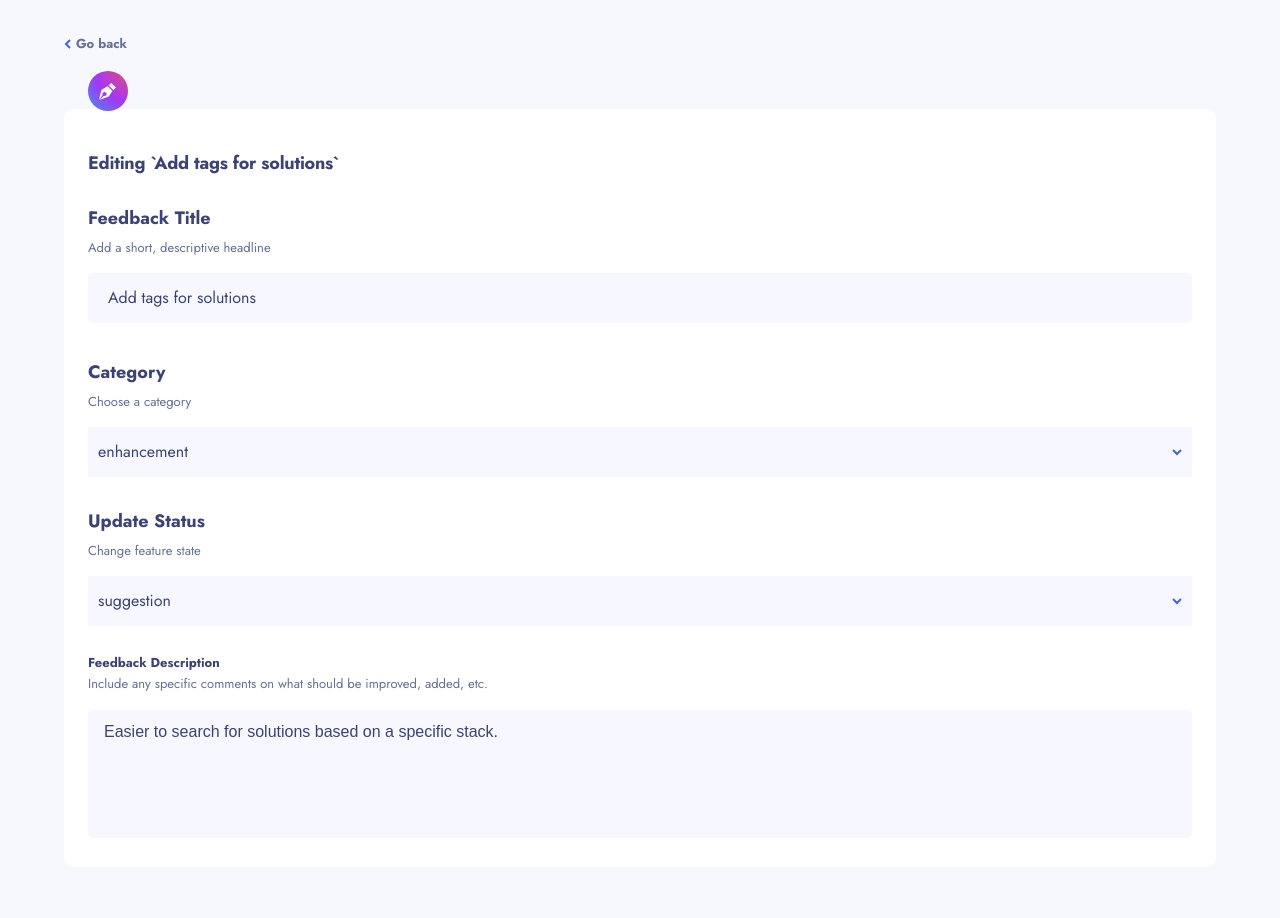
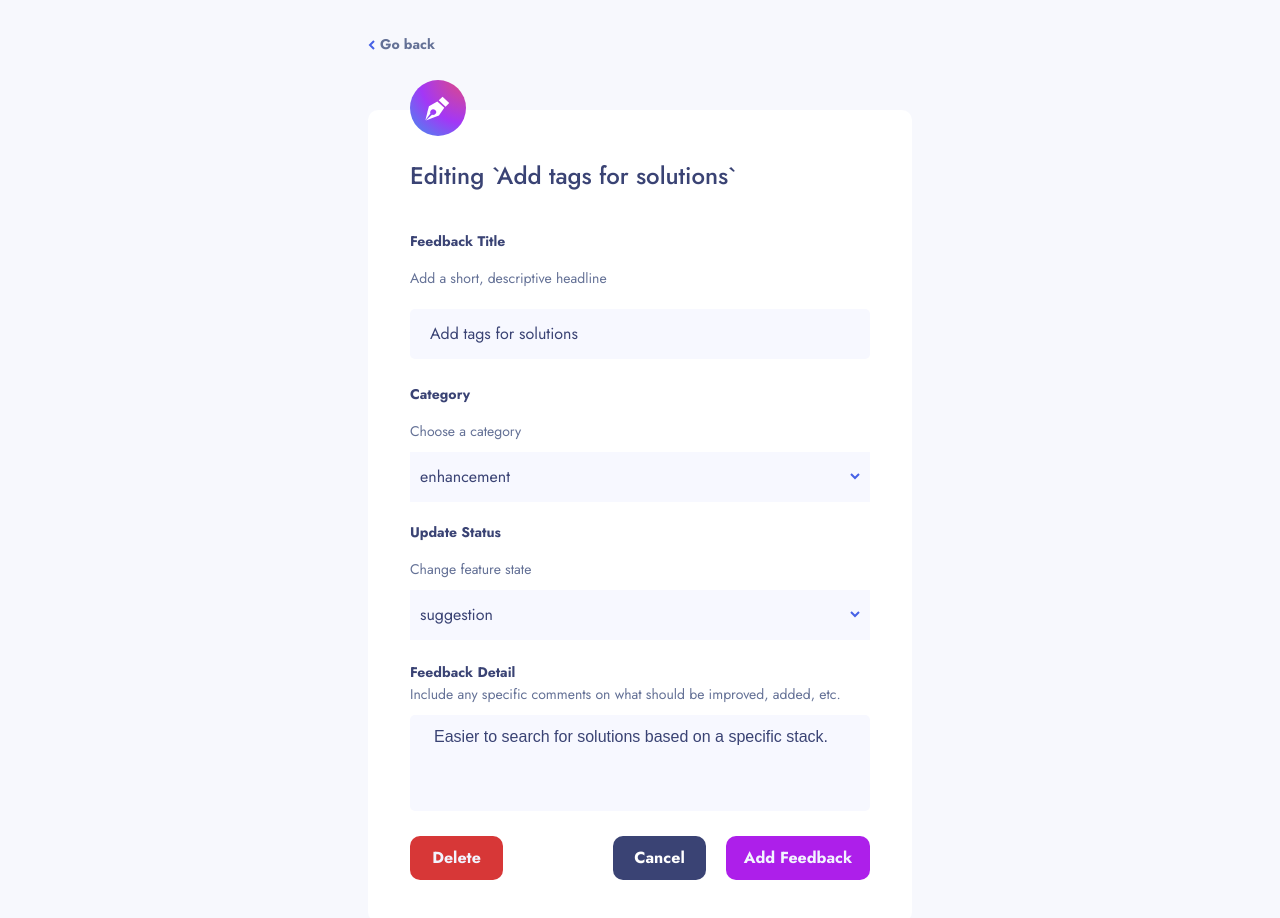
Before and after one commit to mariamo101/team-2, a React (Vite) app: page /edit-feedback/1 in a window 1280 px wide. Shown: the top 918 px of the page. Built offline with nearby package versions, Linux system fonts and the light colour scheme.

Commit message:
styles:finish styling

```diff
--- a/src/components/EditFeedbacksForm/EditFeedbackForm.jsx
+++ b/src/components/EditFeedbacksForm/EditFeedbackForm.jsx
@@ -32,7 +32,7 @@ function EditFeedbackForm({product}) {
     <form className={styles.form} onSubmit={handleSubmit(handleEditProduct)}>
       {/* Title input field */}
       <fieldset>
-        <h5 className={styles.title}>Feedback Title</h5>
+        <p className={styles.label}>Feedback Title</p>
         <p className={styles.paragraph}>Add a short, descriptive headline</p>
         <input
           className={`${styles.input} ${errors.title ? styles.errorBorder : ""}`}
@@ -44,7 +44,7 @@ function EditFeedbackForm({product}) {
 
       {/* Category selection */}
       <fieldset>
-        <h5 className={styles.title}>Category</h5>
+        <p className={styles.label}>Category</p>
         <p className={styles.paragraph}>Choose a category</p>
         <select {...register("category", {required: "You must select a category"})}>
           {categories.map((item, index) => (
@@ -57,7 +57,7 @@ function EditFeedbackForm({product}) {
 
       {/* Status selection */}
       <fieldset>
-        <h5 className={styles.title}>Update Status</h5>
+        <p className={styles.label}>Update Status</p>
         <p className={styles.paragraph}>Change feature state</p>
         <select {...register("status", {required: "You must select a status"})}>
           {statuses.map((item, index) => (
@@ -71,7 +71,7 @@ function EditFeedbackForm({product}) {
       {/* Description textarea */}
       <fieldset>
         <label htmlFor="description" className={styles.label}>
-          Feedback Description
+          Feedback Detail
         </label>
         <p className={styles.paragraph}>
           Include any specific comments on what should be improved, added, etc.
@@ -82,6 +82,24 @@ function EditFeedbackForm({product}) {
         />
         {errors.description && <p className={styles.error}>{errors.description.message}</p>}
       </fieldset>
+
+      {/* Container for buttons */}
+      <div className={styles.buttonsContainer}>
+        <div className={styles.right}>
+          <button className={styles.addBtn} type="submit">
+            Add Feedback
+          </button>
+        </div>
+
+        <div className={styles.left}>
+          <button type="button" className={styles.deleteBtn}>
+            Delete
+          </button>
+          <button type="button" className={styles.cancel}>
+            Cancel
+          </button>
+        </div>
+      </div>
     </form>
   );
 }
--- a/src/components/EditFeedbacksForm/EditFeedbackForm.module.css
+++ b/src/components/EditFeedbacksForm/EditFeedbackForm.module.css
@@ -1,12 +1,6 @@
-.title,
 .label {
   color: rgba(var(--title));
   font-weight: 700;
-}
-
-.title {
-  font-size: 18px;
-  margin-top: 10px;
 }
 
 .label {
@@ -16,19 +10,21 @@
 .paragraph {
   color: rgba(var(--paragraph));
   font-size: 13px;
+  margin-bottom: 10px;
 }
 
 .form {
   display: flex;
   flex-direction: column;
-  gap: 24px;
+  gap: 20px;
   color: rgba(var(--title));
 }
 
 .input,
 .textarea,
-.select {
-  padding-left: 16px;
+.select,
+.select option {
+  padding-left: 24px;
   padding-top: 10px;
   border-radius: 5px;
 }
@@ -38,6 +34,7 @@
   background-color: rgba(var(--input-bg));
   outline: none;
   padding: 13px;
+  margin-top: 10px;
   border-radius: 5px;
   padding-left: 20px;
   margin-bottom: 5px;
@@ -92,27 +89,82 @@
   gap: 20px;
 }
 
-.buttonsContainer a,
-.addBtn {
+.left {
+  display: flex;
+  flex-direction: column-reverse;
+  gap: 20px;
+}
+
+.cancel,
+.addBtn,
+.deleteBtn {
   width: 100%;
   border-radius: 10px;
-  padding: 10.5px 0;
   text-align: center;
   font-weight: 700;
+  padding: 10px 0;
 }
 
-.buttonsContainer a {
+.cancel {
   background-color: rgba(var(--cancel-btn));
   color: rgba(var(--text-white));
 }
-.buttonsContainer a:hover {
+.cancel:hover {
   background-color: rgba(var(--cancel-btn-h));
 }
 .addBtn {
   color: rgba(var(--text-secondary));
   background-color: rgba(var(--add-btn));
+  margin: 0;
+}
+
+.deleteBtn {
+  background-color: rgba(var(--delete-btn));
+  color: rgba(var(--text-secondary));
+}
+
+.deleteBtn:hover {
+  background-color: rgba(var(--delete-btn-h));
 }
 
 .addBtn:hover {
   background-color: rgba(var(--add-btn-h));
 }
+
+@media screen and (min-width: 766px) {
+  .label,
+  .paragraph {
+    font-size: 14px;
+  }
+
+  .textarea {
+    height: 96px;
+  }
+
+  .buttonsContainer {
+    flex-direction: row-reverse;
+    align-items: flex-basis;
+  }
+
+  .cancel,
+  .addBtn {
+    height: 44px;
+    padding: 0;
+  }
+
+  .cancel {
+    width: 93px;
+  }
+  .addBtn {
+    width: 144px;
+  }
+
+  .left {
+    width: 100%;
+    flex-direction: row;
+    justify-content: space-between;
+  }
+  .deleteBtn {
+    width: 93px;
+  }
+}
--- a/src/components/NewFeedbackForm/NewFeedBackForm.jsx
+++ b/src/components/NewFeedbackForm/NewFeedBackForm.jsx
@@ -1,7 +1,7 @@
 import {useContext} from "react";
 import {FeedbackContext} from "../../store/feedback-context";
 import {useForm} from "react-hook-form";
-import {Link} from "react-router-dom";
+
 import {useNavigate} from "react-router-dom";
 import styles from "./NewFeedBackForm.module.css";
 
@@ -24,7 +24,11 @@ function NewFeedBackForm() {
   });
 
   // Extract and de-duplicate categories from product data
-  const categories = Array.from(new Set(productData.map(product => product.category)));
+  const categories = [
+    ...Array.from(new Set(productData.map(product => product.category))),
+    "ui",
+    "ux",
+  ];
 
   //Adding product to to the list and resetting inputs
   function handleAddProduct(data) {
@@ -79,7 +83,7 @@ function NewFeedBackForm() {
 
       <fieldset>
         <label htmlFor="name" className={styles.label}>
-          Feedback Description
+          Feedback Detail
         </label>
         <p className={styles.paragraph}>
           Include any specific comments on what should be improved, added, etc.
--- a/src/styles/EditFeedBacks.module.css
+++ b/src/styles/EditFeedBacks.module.css
@@ -2,14 +2,6 @@
   max-width: 90%;
   width: 100%;
   margin: 34px auto 77px;
-}
-
-.title {
-  color: rgba(var(--title));
-  font-size: 18px;
-  font-weight: 700;
-  letter-spacing: -0.25px;
-  margin-bottom: 24px;
 }
 
 .header {
@@ -31,14 +23,52 @@
 
 .plus {
   position: absolute;
-  top: -5%;
+  top: -20px;
   width: 40px;
   height: 40px;
 }
 
 .content {
   position: relative;
+  background-color: rgba(var(--container-bg));
   border-radius: 10px;
   padding: 44px 24px 24px;
-  background-color: rgba(var(--container-bg));
 }
+
+.title {
+  color: rgba(var(--title));
+  font-size: 18px;
+  margin-bottom: 24px;
+}
+
+@media screen and (min-width: 766px) {
+  .container {
+    max-width: 544px;
+  }
+
+  .plus {
+    position: absolute;
+    top: -30px;
+    width: 56px;
+    height: 56px;
+  }
+
+  .content {
+    padding: 52px 42px 42px;
+  }
+
+  .header a {
+    font-size: 14px;
+  }
+
+  .title {
+    font-size: 24px;
+    margin-bottom: 40px;
+  }
+}
+
+@media screen and (min-width: 1441px) {
+  .container {
+    max-width: 644px;
+  }
+}
--- a/src/styles/NewFeedBacks.module.css
+++ b/src/styles/NewFeedBacks.module.css
@@ -43,7 +43,7 @@
 
 @media screen and (min-width: 766px) {
   .container {
-    max-width: 40%;
+    max-width: 544px;
   }
 
   .plus {
```
Also changed, not shown: src/components/EditFeedbacksForm/ButtonsContainer.jsx (deleted), src/components/EditFeedbacksForm/ButtonsContainer.module.css (deleted).
